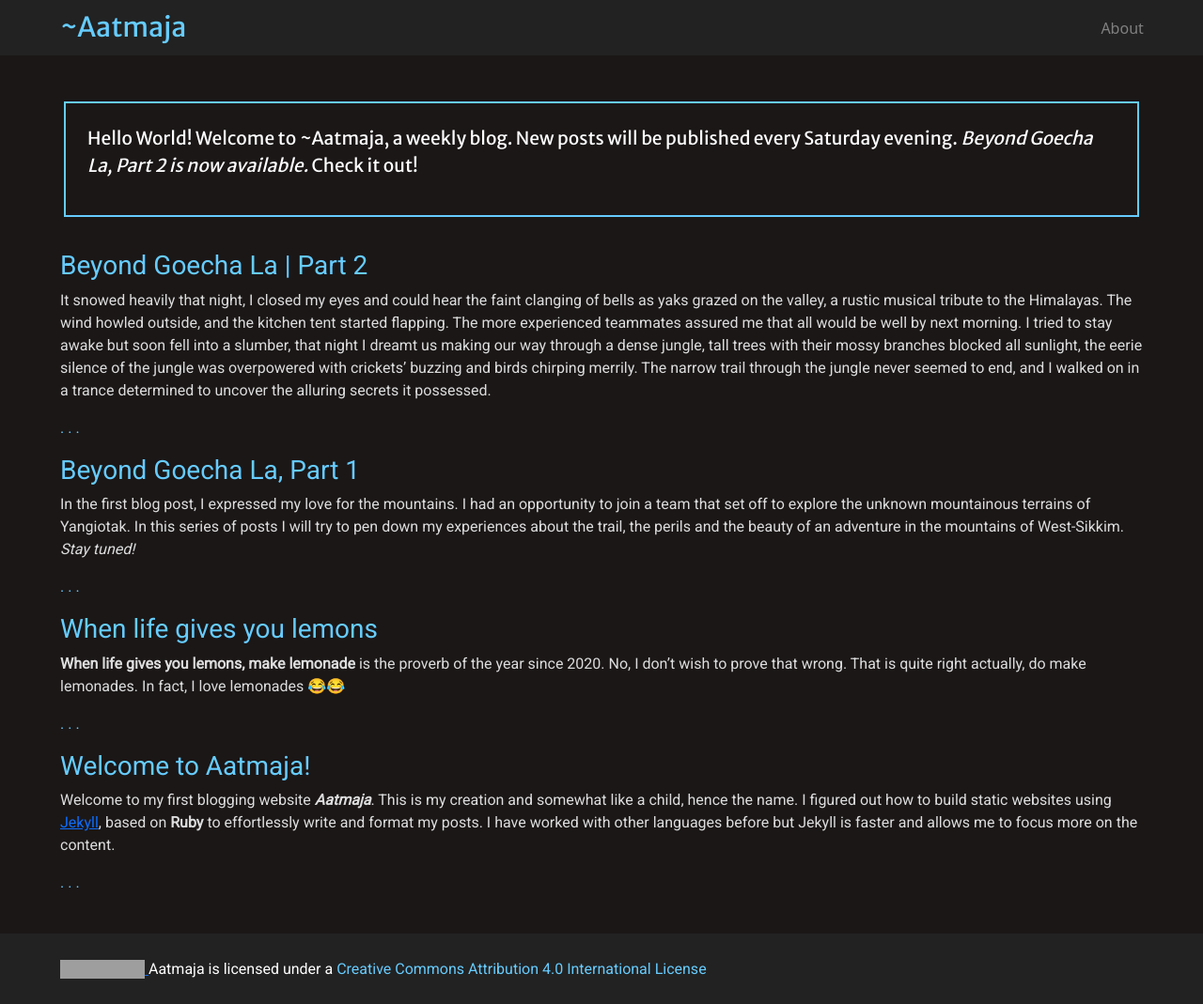
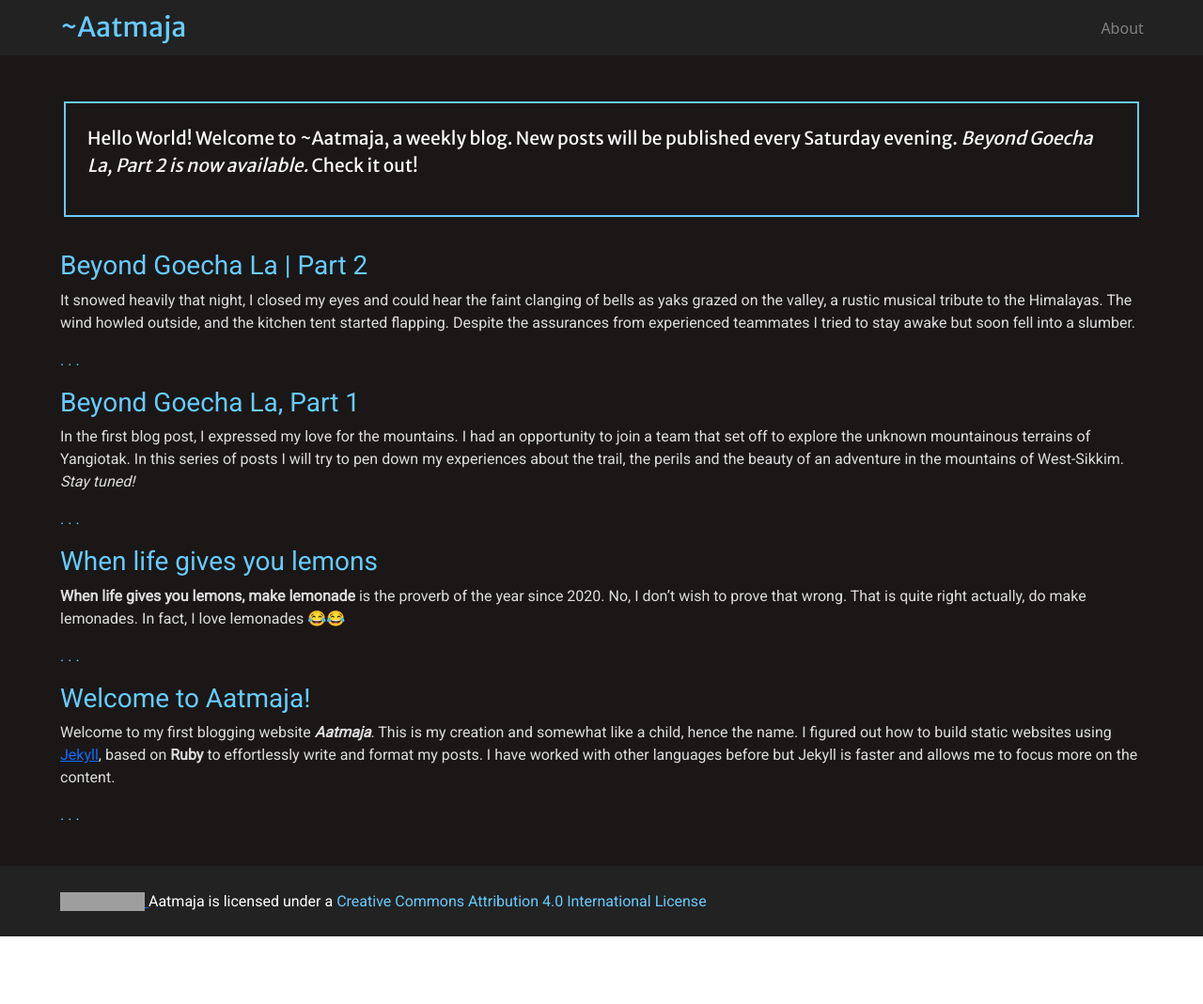
Before and after one commit to Ritobrato/ritobrato.github.io, a Jekyll site: the page built from index.markdown, in a window 1280 px wide. Shown: the whole page at 94% size. Built offline with Jekyll 4.4.1, drawn with Linux system fonts in a browser that asks for light colours; after the commit the page ends 997 px from its top, so only the background shows below that; grey boxes are pictures that could not be loaded.

Commit message:
blog img edit

```diff
--- a/_posts/2021-06-19-talung-glacier2.md
+++ b/_posts/2021-06-19-talung-glacier2.md
@@ -7,9 +7,11 @@ permalink: /:categories/:year/:month/:day/:title/
 comments: true
 ---
 
-It snowed heavily that night, I closed my eyes and could hear the faint clanging of bells as yaks grazed on the valley, a rustic musical tribute to the Himalayas. The wind howled outside, and the kitchen tent started flapping. The more experienced teammates assured me that all would be well by next morning. I tried to stay awake but soon fell into a slumber, that night I dreamt us making our way through a dense jungle, tall trees with their mossy branches blocked all sunlight, the eerie silence of the jungle was overpowered with crickets’ buzzing and birds chirping merrily. The narrow trail through the jungle never seemed to end, and I walked on in a trance determined to uncover the alluring secrets it possessed.
+It snowed heavily that night, I closed my eyes and could hear the faint clanging of bells as yaks grazed on the valley, a rustic musical tribute to the Himalayas. The wind howled outside, and the kitchen tent started flapping. Despite the assurances from experienced teammates I tried to stay awake but soon fell into a slumber.
 
-![this is an img](/files/images/beyond_goechala/dzongri.JPG)
+That night I dreamt us making our way through a dense jungle, tall trees with their mossy branches blocked all sunlight, the eerie silence of the jungle was overpowered with crickets’ buzzing and birds chirping merrily. The narrow trail through the jungle never seemed to end, and I walked on in a trance determined to uncover the alluring secrets it possessed.
+
+<img src="/files/images/beyond_goechala/dzongri.JPG" alt="img" width="60%" />
 
 *Campsite at the Dzongri valley*
 
@@ -19,25 +21,25 @@ It snowed heavily that night, I closed my eyes and could hear the faint clanging
 
 The following morning, we set off for **Thansing**, awesome weather allowed full view of the mountains around. On the way a long descent led us to the river Prek chu, the place is known as *Khokchurang*. The route from Dzongri to Khokchurang, descends steeply into a gorge. As the elevation lowered, the weather became warmer. While Dzongri had no vegetation other than rhododendron shrubs, khokchurang was surrounded by dense pine forests.
 
-![image of thansing from dzongri](/files/images/beyond_goechala/k1.JPG)
+<img src="/files/images/beyond_goechala/k1.JPG" alt="img" width="60%" />
 
 *Enroute to Khokchurang, before descending into the deep gorge!*
 
 The team took a break in Khokchurang, I was too tired to move, and so laid down my rucksack and opened my shoes and socks. Legs stretched out, I sat on the grassy river bed of Khokchurang under the sun. A small trekker's hut on my right, a river gushing by my left and dense forest on the opposite bank makes up the cosy little paradise. After a tiring trek from Dzongri, the short break made me feel sleepy, the soft grass, the warmth of the sun, felt divine. We left Khokchurang after the stopover, crossed the river, negotiated a boulder zone and entered the thick forest. As we made our way further in, silence ensued, the crashing of the river ebbed away; the pine trees with their mossy overgrown branches blocked out the sunlight. It felt as if I was a traveller on an alien planet, who chose the path least treaded. Where the inhabitants were shy; neither they showed up nor made their presence evident, but watched us intently from behind the undergrowth. The last leg of the trek for that day was a long and gradual ascent through the pine forest along the river to Thansing. As we climbed higher once again, a chilly wind rushed in rattling the tree branches. Lack of sunlight immediately made the place colder, and our hands were numb often. As we approached Thansing, the vegetation gradually receded and the temperature dipped again, idle hands soon became numb making it increasingly difficult to negotiate the treacherous terrain.
 
-![Onwards to thansing](/files/images/beyond_goechala/k2.JPG)
+<img src="/files/images/beyond_goechala/k2.JPG" alt="img" width="60%" />
 
 *Onwards to Thansing, before entering the pine forest.*
 
 We reached Thansing by four in the afternoon; as we started looking for a suitable campsite the weather went south, and it soon became very windy. There was a yak hut nearby and a few other teams camping, the bad weather caught them off-guard and they scuttled inside the tents. Temperature nosedived by the time we picked a suitable spot near the stream, the wind chill made it worse. We had to set up three tents for ourselves besides a kitchen tent, and we raced to pitch all, as the biting cold made a senior member sick. My fingers were numb due to the cold and I struggled to work with the hammer and pitons, somehow, we managed to get the job done.
 
-![Thansing](/files/images/beyond_goechala/t1.JPG)
+<img src="/files/images/beyond_goechala/t1.JPG" alt="img" width="60%" />
 
 *A snap of the Thansing valley, the following morning.*
 
 We layered up as we watched the sun setting over the valley, and sipped hot tea. Thansing is a massive, undulated valley at an altitude of *12,900 ft,* and stretches for miles up to *Lamuney*, surrounded by a rocky ridge on one side and several snow-clad peaks on the other. It has no vegetation other than juniper, rhododendron and thorny shrubs. The valley houses a stream that originates from the *Onglakthang glacier*, and flows downstream past Khokchurang. The sunset was unlike anything I ever witnessed, the snowy peaks were painted with a yellow hue, in stark contrast to the clear blue skies. Dinner was cooked and we retired early after an eventful albeit tiring day.
 
-![Kanchendzunga from thansing](/files/images/beyond_goechala/t2.JPG)
+<img src="/files/images/beyond_goechala/t2.JPG" alt="img" width="60%" />
 
 *The magnifiscent Kanchendzunga from Thansing valley!*
 
```
Also changed, not shown: _posts/2021-06-12-talung-glacier.md (+1 -1 lines).
